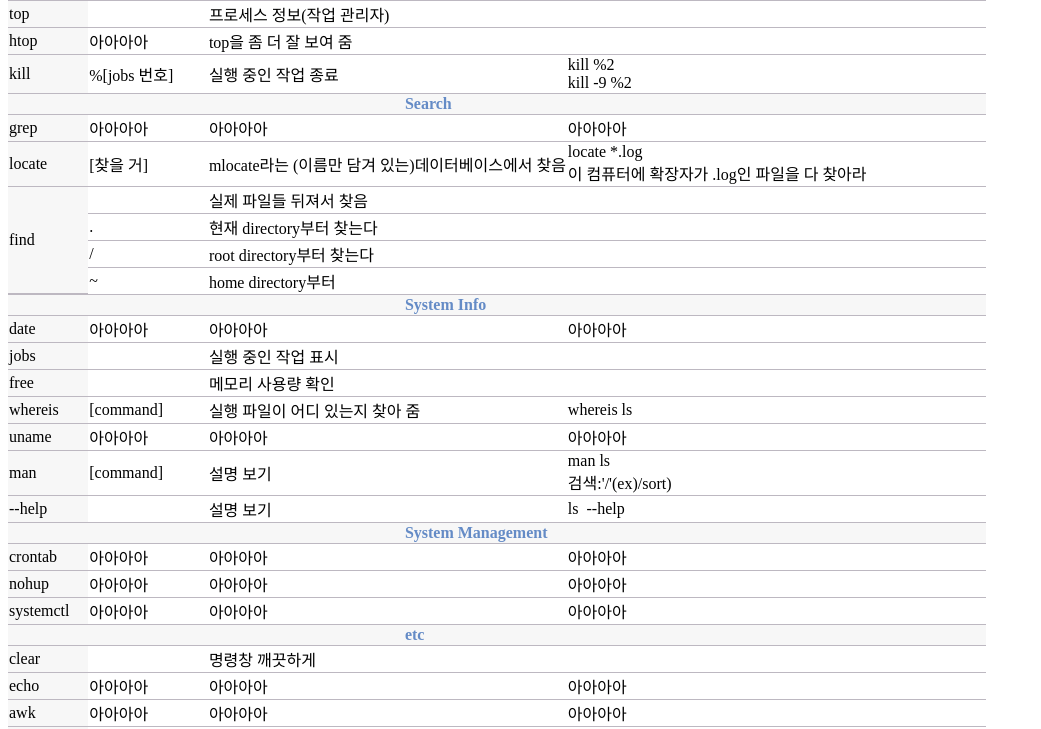
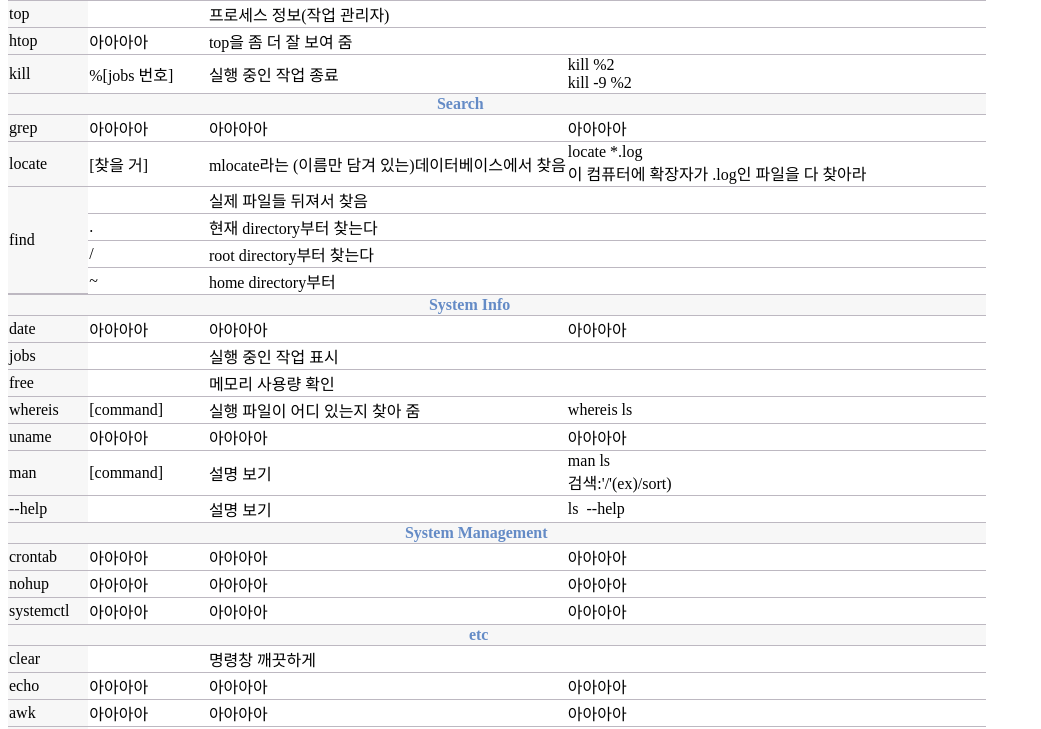
Before and after one commit to finddme/finddme.github.io, a Jekyll site: the page built from _posts/2022-01-12-Linux.md, in a window 1280 px wide. Shown: the part 1026-1755 px from the top of the page, without its empty margins (0-1041 px from the left). Built offline with Jekyll 4.4.1, drawn with Linux system fonts in a browser that asks for light colours.

Commit message:
Update 2022-01-12-Linux.md

```diff
--- a/_posts/2022-01-12-Linux.md
+++ b/_posts/2022-01-12-Linux.md
@@ -75,14 +75,14 @@
        <tr><td class="line3" rowspan="1">top</td><td class="line"> </td><td class="line">프로세스 정보(작업 관리자)</td><td class="line"> </td></tr>
        <tr><td class="line3" rowspan="1">htop</td><td class="line">아아아아</td><td class="line">top을 좀 더 잘 보여 줌</td><td class="line"> </td></tr>
        <tr><td class="line3" rowspan="1">kill</td><td class="line">&#37;[jobs 번호]</td><td class="line">실행 중인 작업 종료</td><td class="line">kill &#37;2<br>kill -9 &#37;2</td></tr>
-       <tr><td class="line3"> </td><td class="line3"> </td><td class="line3">&nbsp;&nbsp;&nbsp;&nbsp;&nbsp;&nbsp;&nbsp;&nbsp;&nbsp;&nbsp;&nbsp;&nbsp;&nbsp;&nbsp;&nbsp;&nbsp;&nbsp;&nbsp;&nbsp;&nbsp;&nbsp;&nbsp;&nbsp;&nbsp;&nbsp;&nbsp;&nbsp;&nbsp;&nbsp;&nbsp;&nbsp;&nbsp;&nbsp;&nbsp;&nbsp;&nbsp;&nbsp;&nbsp;&nbsp;&nbsp;&nbsp;&nbsp;&nbsp;&nbsp;&nbsp;&nbsp;&nbsp;&nbsp;&nbsp;<span style="color:#648BC6; font-weight: bold;">Search</span></td><td class="line3"> </td></tr>
+       <tr><td class="line3"> </td><td class="line3"> </td><td class="line3">&nbsp;&nbsp;&nbsp;&nbsp;&nbsp;&nbsp;&nbsp;&nbsp;&nbsp;&nbsp;&nbsp;&nbsp;&nbsp;&nbsp;&nbsp;&nbsp;&nbsp;&nbsp;&nbsp;&nbsp;&nbsp;&nbsp;&nbsp;&nbsp;&nbsp;&nbsp;&nbsp;&nbsp;&nbsp;&nbsp;&nbsp;&nbsp;&nbsp;&nbsp;&nbsp;&nbsp;&nbsp;&nbsp;&nbsp;&nbsp;&nbsp;&nbsp;&nbsp;&nbsp;&nbsp;&nbsp;&nbsp;&nbsp;&nbsp;&nbsp;&nbsp;&nbsp;&nbsp;&nbsp;&nbsp;&nbsp;&nbsp;<span style="color:#648BC6; font-weight: bold;">Search</span></td><td class="line3"> </td></tr>
        <tr><td class="line3" rowspan="1">grep</td><td class="line">아아아아</td><td class="line">아아아아</td><td class="line">아아아아</td></tr>
        <tr><td class="line3" rowspan="1">locate</td><td class="line">[찾을 거]</td><td class="line">mlocate라는 (이름만 담겨 있는)데이터베이스에서 찾음</td><td class="line">locate &#42;&#46;log<br>이 컴퓨터에 확장자가 &#46;log인 파일을 다 찾아라</td></tr>
        <tr><td class="line4" rowspan="4">find</td><td class="line"> </td><td class="line">실제 파일들 뒤져서 찾음</td><td class="line"> </td></tr>
        <tr><td class="line">&#46;</td><td class="line">현재 directory부터 찾는다</td><td class="line"> </td></tr>
        <tr><td class="line">&#47;</td><td class="line">root directory부터 찾는다</td><td class="line"> </td></tr>
        <tr><td class="line">~</td><td class="line">home directory부터 </td><td class="line"> </td></tr>
-       <tr><td class="line3"> </td><td class="line3"> </td><td class="line3">&nbsp;&nbsp;&nbsp;&nbsp;&nbsp;&nbsp;&nbsp;&nbsp;&nbsp;&nbsp;&nbsp;&nbsp;&nbsp;&nbsp;&nbsp;&nbsp;&nbsp;&nbsp;&nbsp;&nbsp;&nbsp;&nbsp;&nbsp;&nbsp;&nbsp;&nbsp;&nbsp;&nbsp;&nbsp;&nbsp;&nbsp;&nbsp;&nbsp;&nbsp;&nbsp;&nbsp;&nbsp;&nbsp;&nbsp;&nbsp;&nbsp;&nbsp;&nbsp;&nbsp;&nbsp;&nbsp;&nbsp;&nbsp;&nbsp;<span style="color:#648BC6; font-weight: bold;">System Info</span></td><td class="line3"> </td></tr>
+       <tr><td class="line3"> </td><td class="line3"> </td><td class="line3">&nbsp;&nbsp;&nbsp;&nbsp;&nbsp;&nbsp;&nbsp;&nbsp;&nbsp;&nbsp;&nbsp;&nbsp;&nbsp;&nbsp;&nbsp;&nbsp;&nbsp;&nbsp;&nbsp;&nbsp;&nbsp;&nbsp;&nbsp;&nbsp;&nbsp;&nbsp;&nbsp;&nbsp;&nbsp;&nbsp;&nbsp;&nbsp;&nbsp;&nbsp;&nbsp;&nbsp;&nbsp;&nbsp;&nbsp;&nbsp;&nbsp;&nbsp;&nbsp;&nbsp;&nbsp;&nbsp;&nbsp;&nbsp;&nbsp;&nbsp;&nbsp;&nbsp;&nbsp;&nbsp;&nbsp;<span style="color:#648BC6; font-weight: bold;">System Info</span></td><td class="line3"> </td></tr>
        <tr><td class="line3" rowspan="1">date</td><td class="line">아아아아</td><td class="line">아아아아</td><td class="line">아아아아</td></tr>
        <tr><td class="line3" rowspan="1">jobs</td><td class="line"> </td><td class="line">실행 중인 작업 표시</td><td class="line"> </td></tr>
        <tr><td class="line3" rowspan="1">free</td><td class="line"> </td><td class="line">메모리 사용량 확인</td><td class="line"> </td></tr>
@@ -94,7 +94,7 @@
        <tr><td class="line3" rowspan="1">crontab</td><td class="line">아아아아</td><td class="line">아아아아</td><td class="line">아아아아</td></tr>
        <tr><td class="line3" rowspan="1">nohup</td><td class="line">아아아아</td><td class="line">아아아아</td><td class="line">아아아아</td></tr>
        <tr><td class="line3" rowspan="1">systemctl</td><td class="line">아아아아</td><td class="line">아아아아</td><td class="line">아아아아</td></tr>
-       <tr><td class="line3"> </td><td class="line3"> </td><td class="line3">&nbsp;&nbsp;&nbsp;&nbsp;&nbsp;&nbsp;&nbsp;&nbsp;&nbsp;&nbsp;&nbsp;&nbsp;&nbsp;&nbsp;&nbsp;&nbsp;&nbsp;&nbsp;&nbsp;&nbsp;&nbsp;&nbsp;&nbsp;&nbsp;&nbsp;&nbsp;&nbsp;&nbsp;&nbsp;&nbsp;&nbsp;&nbsp;&nbsp;&nbsp;&nbsp;&nbsp;&nbsp;&nbsp;&nbsp;&nbsp;&nbsp;&nbsp;&nbsp;&nbsp;&nbsp;&nbsp;&nbsp;&nbsp;&nbsp;<span style="color:#648BC6; font-weight: bold;">etc&nbsp;</span></td><td class="line3"> </td></tr>
+       <tr><td class="line3"> </td><td class="line3"> </td><td class="line3">&nbsp;&nbsp;&nbsp;&nbsp;&nbsp;&nbsp;&nbsp;&nbsp;&nbsp;&nbsp;&nbsp;&nbsp;&nbsp;&nbsp;&nbsp;&nbsp;&nbsp;&nbsp;&nbsp;&nbsp;&nbsp;&nbsp;&nbsp;&nbsp;&nbsp;&nbsp;&nbsp;&nbsp;&nbsp;&nbsp;&nbsp;&nbsp;&nbsp;&nbsp;&nbsp;&nbsp;&nbsp;&nbsp;&nbsp;&nbsp;&nbsp;&nbsp;&nbsp;&nbsp;&nbsp;&nbsp;&nbsp;&nbsp;&nbsp;&nbsp;&nbsp;&nbsp;&nbsp;&nbsp;&nbsp;&nbsp;&nbsp;&nbsp;&nbsp;&nbsp;&nbsp;&nbsp;&nbsp;&nbsp;&nbsp;<span style="color:#648BC6; font-weight: bold;">etc&nbsp;</span></td><td class="line3"> </td></tr>
        <tr><td class="line3" rowspan="1">clear</td><td class="line"> </td><td class="line">명령창 깨끗하게</td><td class="line"> </td></tr>
        <tr><td class="line3" rowspan="1">echo</td><td class="line">아아아아</td><td class="line">아아아아</td><td class="line">아아아아</td></tr>
        <tr><td class="line3" rowspan="1">awk</td><td class="line">아아아아</td><td class="line">아아아아</td><td class="line">아아아아</td></tr>
```
